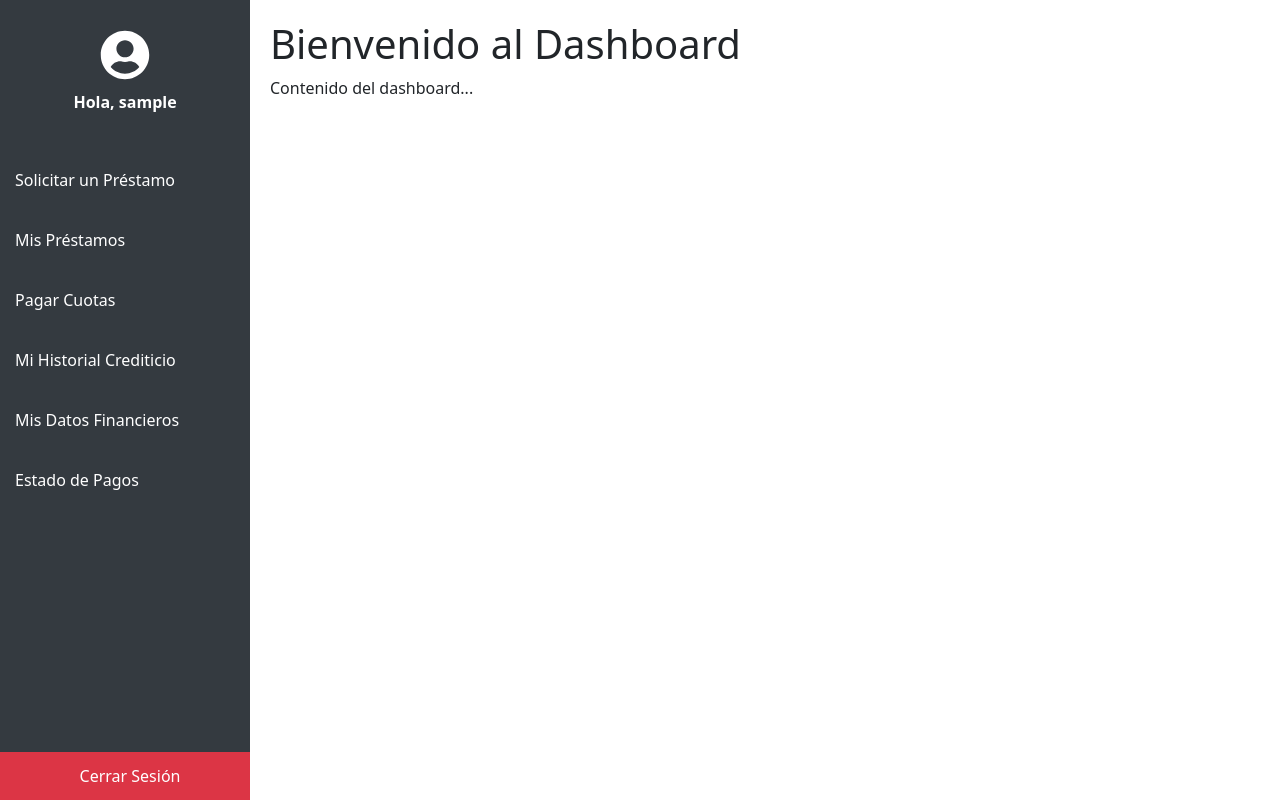
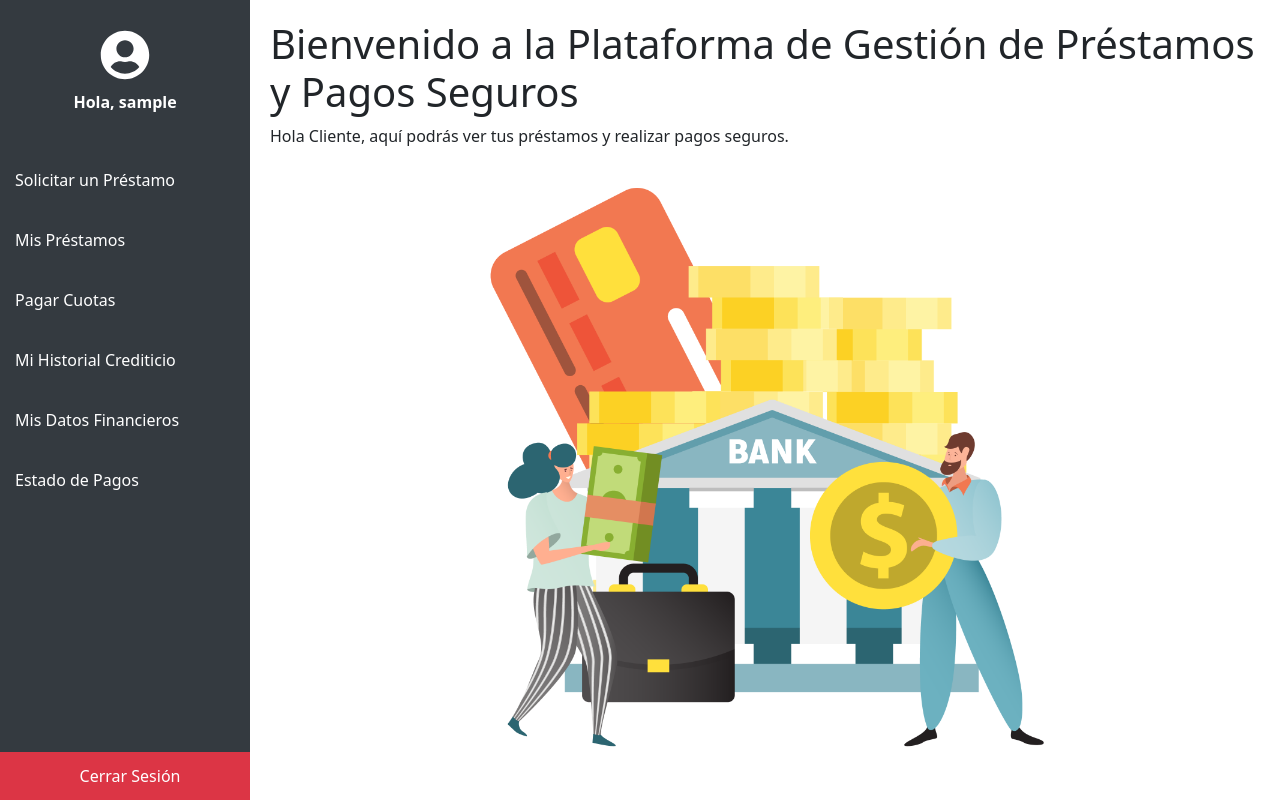
Before and after one commit to Proyecto-software-seguro/Proyecto, a Next.js app in the folder frontend-plataforma/: page /dashboard in a window 1280 px wide. Built offline with nearby package versions, Linux system fonts and the light colour scheme; sample sign-in values are in the browser's storage.

Commit message:
arreglando el dashboard

```diff
--- a/frontend-plataforma/src/pages/dashboard.tsx
+++ b/frontend-plataforma/src/pages/dashboard.tsx
@@ -28,8 +28,26 @@ const Dashboard = () => {
         <div style={dashboardStyle}>
             <Sidebar role={role} />
             <div style={contentStyle}>
-                <h1>Bienvenido al Dashboard</h1>
-                <p>Contenido del dashboard...</p>
+                <h1>Bienvenido a la Plataforma de Gestión de Préstamos y Pagos Seguros</h1>
+                {role === 'administrador' ? (
+                    <p>Hola Administrador, aquí podrás gestionar los préstamos y pagos seguros.</p>
+                ) : (
+                    <p>Hola Cliente, aquí podrás ver tus préstamos y realizar pagos seguros.</p>
+                )}
+                <div style={{ marginTop: '20px' }}>
+                    <img
+                        src='images/bienvenida.png'
+                        alt="Bienvenida al Dashboard"
+                        style={{
+                            width: '100%',
+                            maxWidth: '600px',
+                            height: 'auto',
+                            display: 'block',
+                            margin: '0 auto'
+                        }}
+                    />
+
+                </div>
             </div>
         </div>
     );
```
Also changed, not shown: frontend-plataforma/public/images/bienvenida.png (added).
